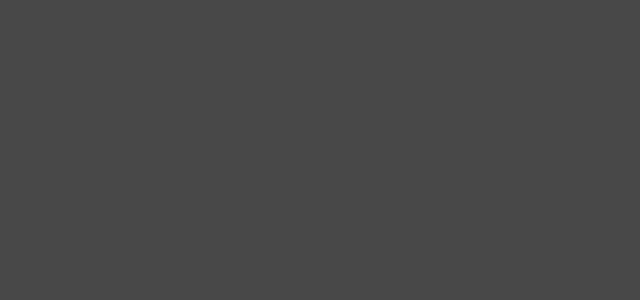
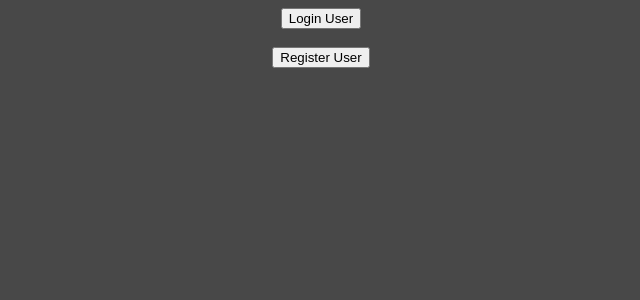
Before and after one commit to facebooker212/watch-the-tempo-dashboard, a React (Create React App) app: page / in a window 1280 px wide. Shown: the top 300 px of the page, without its empty margins (319-959 px from the left). Built offline with nearby package versions, Linux system fonts and the light colour scheme.

Commit message:
Added /home

```diff
--- a/src/App.js
+++ b/src/App.js
@@ -1,3 +1,5 @@
+import Home from './pages/home'
+
 import Login from './pages/login'
 
 import Register from './pages/register';
@@ -13,6 +15,9 @@ function App() {
     <Router>
       <div className="wrapper">
         <Switch>
+          <Route exact path="/">
+            <Home />
+          </Route>
           <Route exact path="/login">
             <Login />
           </Route>
--- /dev/null
+++ b/src/pages/home.js
@@ -0,0 +1,22 @@
+import { useState } from 'react';
+
+const Home = function() {
+
+  const login = async () => {
+    window.location.href='/login'
+  };
+
+
+  const register = async () => {
+    window.location.href='/register'
+  };
+
+  return (
+    <div>
+      <button onClick={login}>Login User</button><br/><br/>
+      <button onClick={register}>Register User</button><br/><br/>
+    </div>
+  );
+};
+
+export default Home;
```
